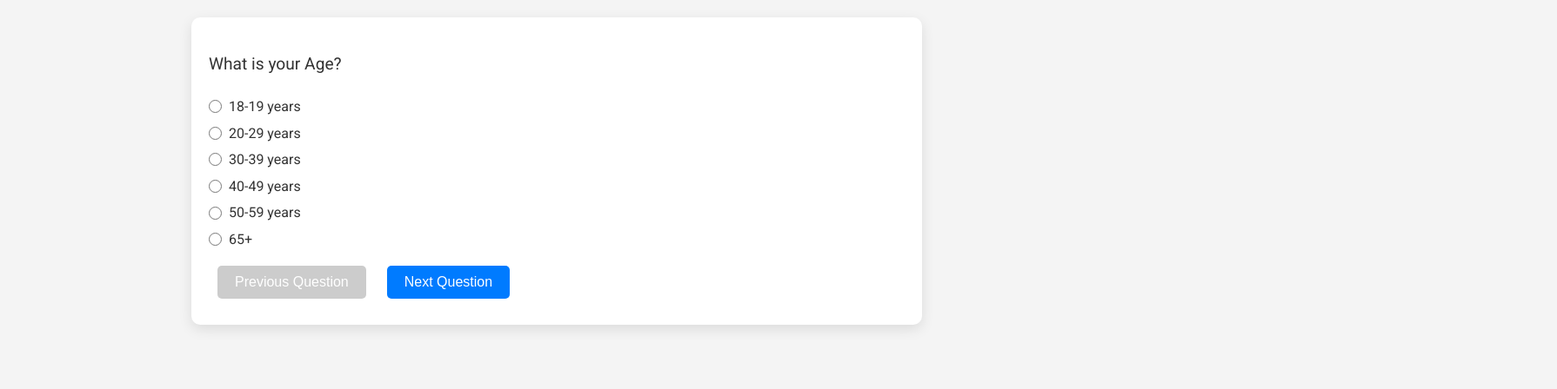
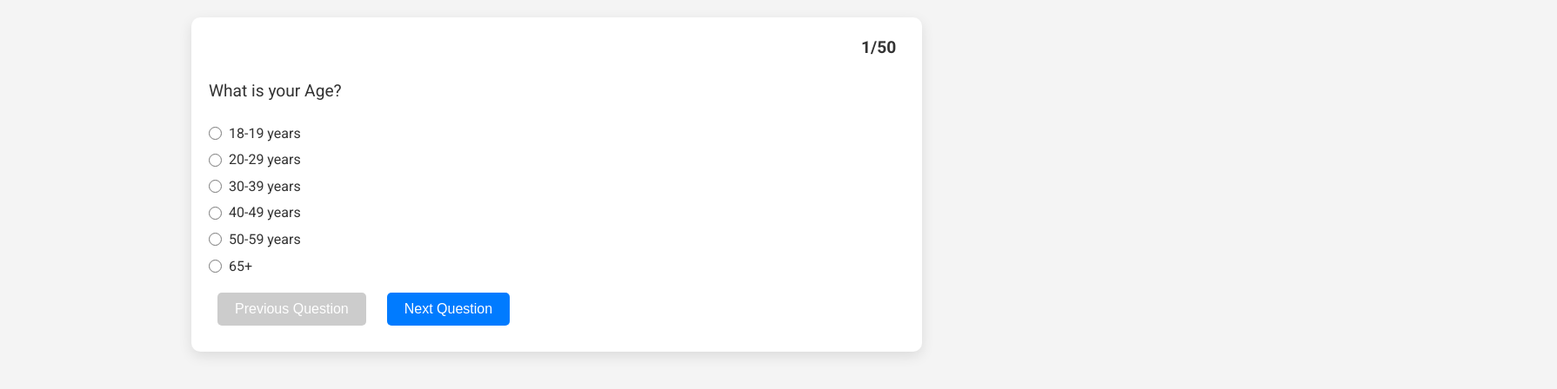
Before and after one commit to Ash-KODES/RealEstate-Survey, a plain HTML site: page index.html in a window 1280 px wide. Both pictures are taken after a click on the button "Start Survey". Shown: the whole page at 87% size, 1790 px wide, since content can reach past the window. Drawn offline with Linux system fonts and the light colour scheme.

Commit message:
Adding question number

```diff
--- a/index.html
+++ b/index.html
@@ -19,6 +19,7 @@
     </div>
 
     <div id="survey-container">
+      <div id="question-number"></div>
       <div id="question-container">
         <p id="question-text">Question will go here</p>
       </div>
--- a/script.js
+++ b/script.js
@@ -38,7 +38,7 @@ function displayQuestion() {
   const question = questions[currentQuestion];
   const questionTextElement = document.getElementById("question-text");
   questionTextElement.textContent = question.text;
-
+  setQuestionNumber(currentQuestion+1);
   if (question.type === "image") {
     displayImages(question.images);
     document.getElementById("image-container").style.display = "";
@@ -374,6 +374,10 @@ function submitAnswer(answer) {
     response: answer,
   };
 }
+const setQuestionNumber = (currentQuestion) => {
+  const questionNumber = document.getElementById("question-number");
+  questionNumber.textContent = `${currentQuestion}/50`;
+};
 
 function submitResponses() {
   const responseArray = Object.keys(responses).map((key) => ({
--- a/style.css
+++ b/style.css
@@ -369,3 +369,10 @@ button:disabled {
   display: none;
   scroll-behavior: smooth;
 }
+
+#question-number {
+  position: relative;
+  left: 750px;
+  font-weight: bold;
+  font-size: 1.2em;
+}
```
